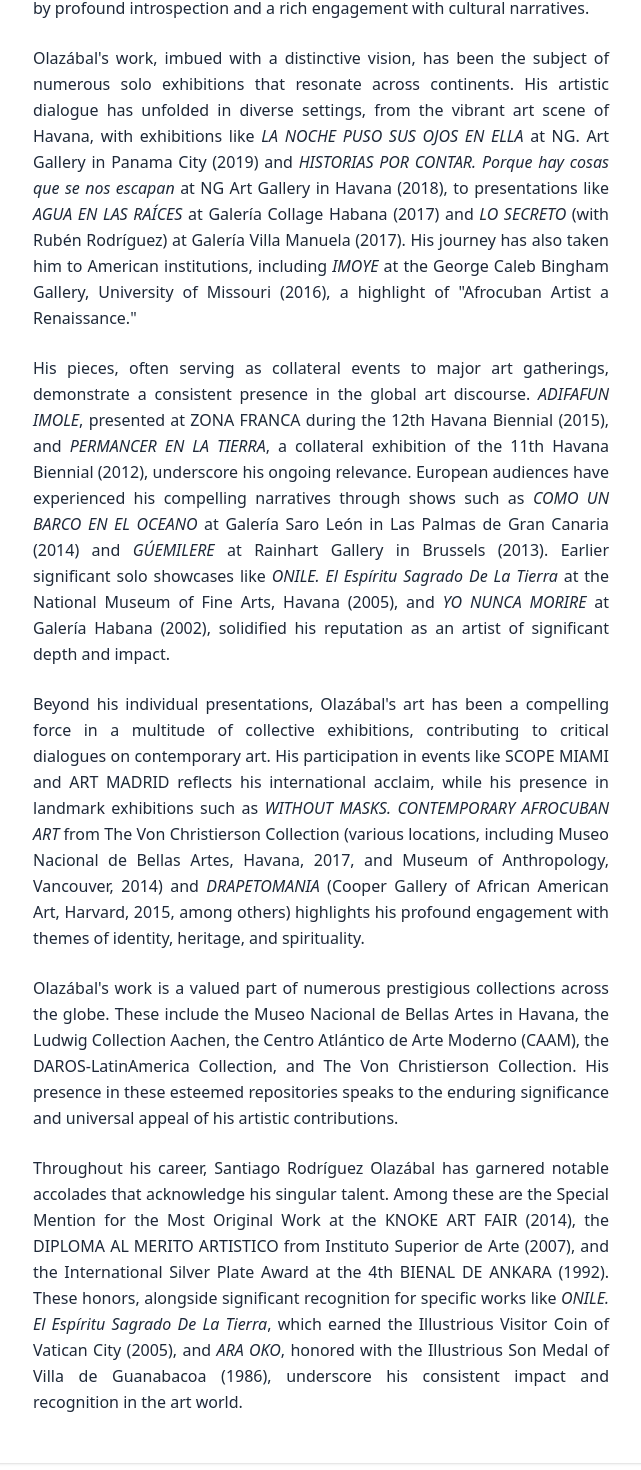
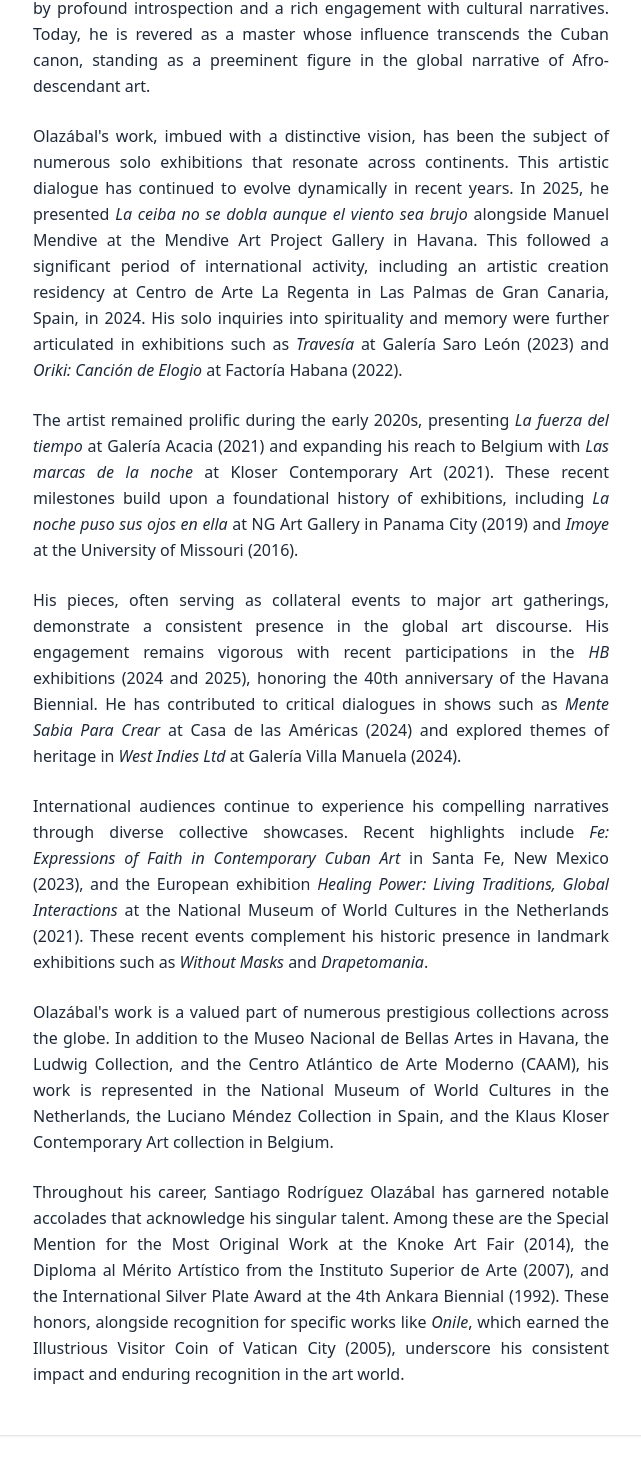
Before and after one commit to Santylx/OrishaTales-web, a Next.js app: page /about in a window 1280 px wide. Shown: the part 957-2427 px from the top of the page, without its empty margins (575-1216 px from the left). Built offline with nearby package versions, Linux system fonts and the light colour scheme.

Commit message:
Actualizar biografia about con info 2025

```diff
--- a/app/about/page.tsx
+++ b/app/about/page.tsx
@@ -33,22 +33,25 @@ export default function AboutPage() {
             <div className="px-6 md:px-12 pb-32 flex flex-col items-end">
                 <div className="bg-white/80 backdrop-blur-md p-8 md:p-12 max-w-2xl text-justify space-y-6 text-gray-800 font-light leading-relaxed shadow-sm">
                     <p>
-                        Born in Havana, Cuba, on July 25, 1955, Santiago Rodríguez Olazábal embarked on his artistic path at the National Academy of Art San Alejandro. Though his formal studies remained uncompleted between 1972 and 1975, this early immersion laid the groundwork for a distinguished career marked by profound introspection and a rich engagement with cultural narratives.
+                        Born in Havana, Cuba, on July 25, 1955, Santiago Rodríguez Olazábal embarked on his artistic path at the National Academy of Art San Alejandro. Though his formal studies remained uncompleted between 1972 and 1975, this early immersion laid the groundwork for a distinguished career marked by profound introspection and a rich engagement with cultural narratives. Today, he is revered as a master whose influence transcends the Cuban canon, standing as a preeminent figure in the global narrative of Afro-descendant art.
                     </p>
                     <p>
-                        Olazábal&apos;s work, imbued with a distinctive vision, has been the subject of numerous solo exhibitions that resonate across continents. His artistic dialogue has unfolded in diverse settings, from the vibrant art scene of Havana, with exhibitions like <i>LA NOCHE PUSO SUS OJOS EN ELLA</i> at NG. Art Gallery in Panama City (2019) and <i>HISTORIAS POR CONTAR. Porque hay cosas que se nos escapan</i> at NG Art Gallery in Havana (2018), to presentations like <i>AGUA EN LAS RAÍCES</i> at Galería Collage Habana (2017) and <i>LO SECRETO</i> (with Rubén Rodríguez) at Galería Villa Manuela (2017). His journey has also taken him to American institutions, including <i>IMOYE</i> at the George Caleb Bingham Gallery, University of Missouri (2016), a highlight of "Afrocuban Artist a Renaissance."
+                        Olazábal&apos;s work, imbued with a distinctive vision, has been the subject of numerous solo exhibitions that resonate across continents. This artistic dialogue has continued to evolve dynamically in recent years. In 2025, he presented <i>La ceiba no se dobla aunque el viento sea brujo</i> alongside Manuel Mendive at the Mendive Art Project Gallery in Havana. This followed a significant period of international activity, including an artistic creation residency at Centro de Arte La Regenta in Las Palmas de Gran Canaria, Spain, in 2024. His solo inquiries into spirituality and memory were further articulated in exhibitions such as <i>Travesía</i> at Galería Saro León (2023) and <i>Oriki: Canción de Elogio</i> at Factoría Habana (2022).
                     </p>
                     <p>
-                        His pieces, often serving as collateral events to major art gatherings, demonstrate a consistent presence in the global art discourse. <i>ADIFAFUN IMOLE</i>, presented at ZONA FRANCA during the 12th Havana Biennial (2015), and <i>PERMANCER EN LA TIERRA</i>, a collateral exhibition of the 11th Havana Biennial (2012), underscore his ongoing relevance. European audiences have experienced his compelling narratives through shows such as <i>COMO UN BARCO EN EL OCEANO</i> at Galería Saro León in Las Palmas de Gran Canaria (2014) and <i>GÚEMILERE</i> at Rainhart Gallery in Brussels (2013). Earlier significant solo showcases like <i>ONILE. El Espíritu Sagrado De La Tierra</i> at the National Museum of Fine Arts, Havana (2005), and <i>YO NUNCA MORIRE</i> at Galería Habana (2002), solidified his reputation as an artist of significant depth and impact.
+                        The artist remained prolific during the early 2020s, presenting <i>La fuerza del tiempo</i> at Galería Acacia (2021) and expanding his reach to Belgium with <i>Las marcas de la noche</i> at Kloser Contemporary Art (2021). These recent milestones build upon a foundational history of exhibitions, including <i>La noche puso sus ojos en ella</i> at NG Art Gallery in Panama City (2019) and <i>Imoye</i> at the University of Missouri (2016).
                     </p>
                     <p>
-                        Beyond his individual presentations, Olazábal&apos;s art has been a compelling force in a multitude of collective exhibitions, contributing to critical dialogues on contemporary art. His participation in events like SCOPE MIAMI and ART MADRID reflects his international acclaim, while his presence in landmark exhibitions such as <i>WITHOUT MASKS. CONTEMPORARY AFROCUBAN ART</i> from The Von Christierson Collection (various locations, including Museo Nacional de Bellas Artes, Havana, 2017, and Museum of Anthropology, Vancouver, 2014) and <i>DRAPETOMANIA</i> (Cooper Gallery of African American Art, Harvard, 2015, among others) highlights his profound engagement with themes of identity, heritage, and spirituality.
+                        His pieces, often serving as collateral events to major art gatherings, demonstrate a consistent presence in the global art discourse. His engagement remains vigorous with recent participations in the <i>HB</i> exhibitions (2024 and 2025), honoring the 40th anniversary of the Havana Biennial. He has contributed to critical dialogues in shows such as <i>Mente Sabia Para Crear</i> at Casa de las Américas (2024) and explored themes of heritage in <i>West Indies Ltd</i> at Galería Villa Manuela (2024).
                     </p>
                     <p>
-                        Olazábal&apos;s work is a valued part of numerous prestigious collections across the globe. These include the Museo Nacional de Bellas Artes in Havana, the Ludwig Collection Aachen, the Centro Atlántico de Arte Moderno (CAAM), the DAROS-LatinAmerica Collection, and The Von Christierson Collection. His presence in these esteemed repositories speaks to the enduring significance and universal appeal of his artistic contributions.
+                        International audiences continue to experience his compelling narratives through diverse collective showcases. Recent highlights include <i>Fe: Expressions of Faith in Contemporary Cuban Art</i> in Santa Fe, New Mexico (2023), and the European exhibition <i>Healing Power: Living Traditions, Global Interactions</i> at the National Museum of World Cultures in the Netherlands (2021). These recent events complement his historic presence in landmark exhibitions such as <i>Without Masks</i> and <i>Drapetomania</i>.
                     </p>
                     <p>
-                        Throughout his career, Santiago Rodríguez Olazábal has garnered notable accolades that acknowledge his singular talent. Among these are the Special Mention for the Most Original Work at the KNOKE ART FAIR (2014), the DIPLOMA AL MERITO ARTISTICO from Instituto Superior de Arte (2007), and the International Silver Plate Award at the 4th BIENAL DE ANKARA (1992). These honors, alongside significant recognition for specific works like <i>ONILE. El Espíritu Sagrado De La Tierra</i>, which earned the Illustrious Visitor Coin of Vatican City (2005), and <i>ARA OKO</i>, honored with the Illustrious Son Medal of Villa de Guanabacoa (1986), underscore his consistent impact and recognition in the art world.
+                        Olazábal&apos;s work is a valued part of numerous prestigious collections across the globe. In addition to the Museo Nacional de Bellas Artes in Havana, the Ludwig Collection, and the Centro Atlántico de Arte Moderno (CAAM), his work is represented in the National Museum of World Cultures in the Netherlands, the Luciano Méndez Collection in Spain, and the Klaus Kloser Contemporary Art collection in Belgium.
+                    </p>
+                    <p>
+                        Throughout his career, Santiago Rodríguez Olazábal has garnered notable accolades that acknowledge his singular talent. Among these are the Special Mention for the Most Original Work at the Knoke Art Fair (2014), the Diploma al Mérito Artístico from the Instituto Superior de Arte (2007), and the International Silver Plate Award at the 4th Ankara Biennial (1992). These honors, alongside recognition for specific works like <i>Onile</i>, which earned the Illustrious Visitor Coin of Vatican City (2005), underscore his consistent impact and enduring recognition in the art world.
                     </p>
                 </div>
             </div>
```
